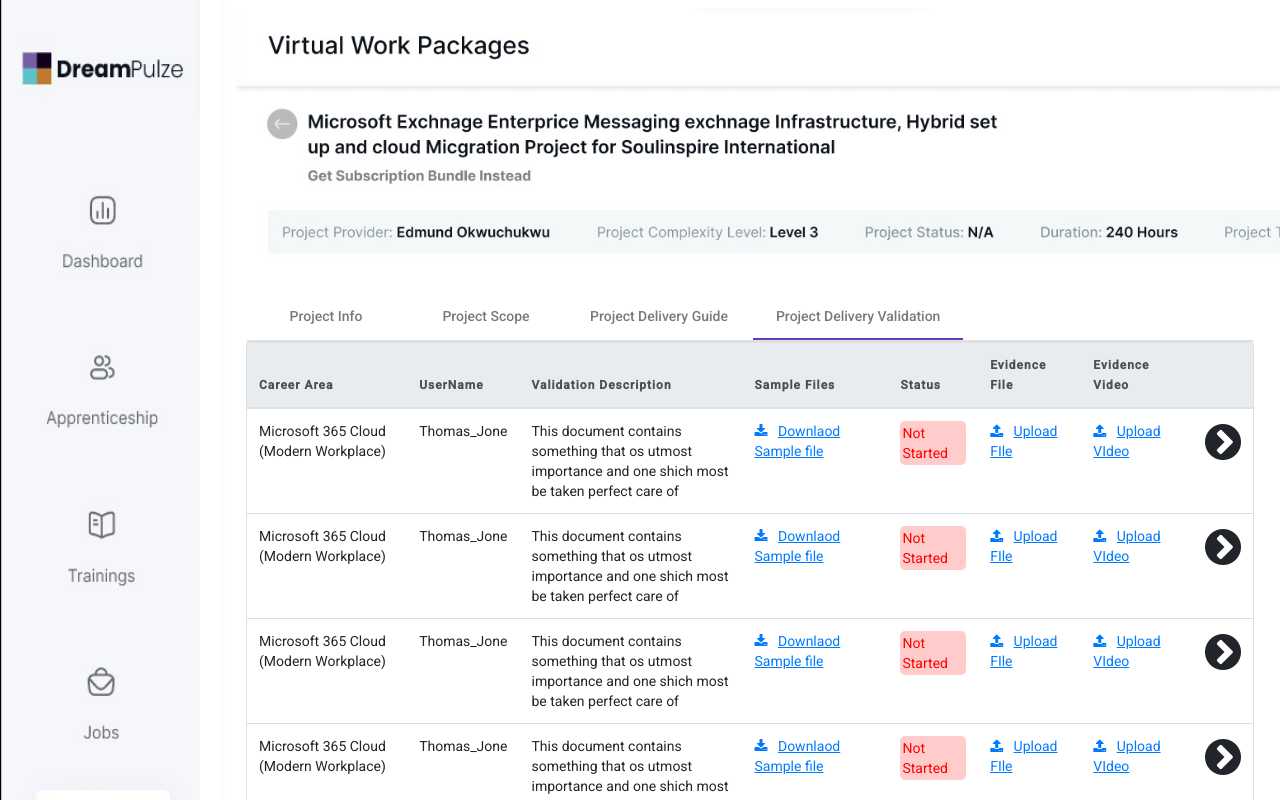
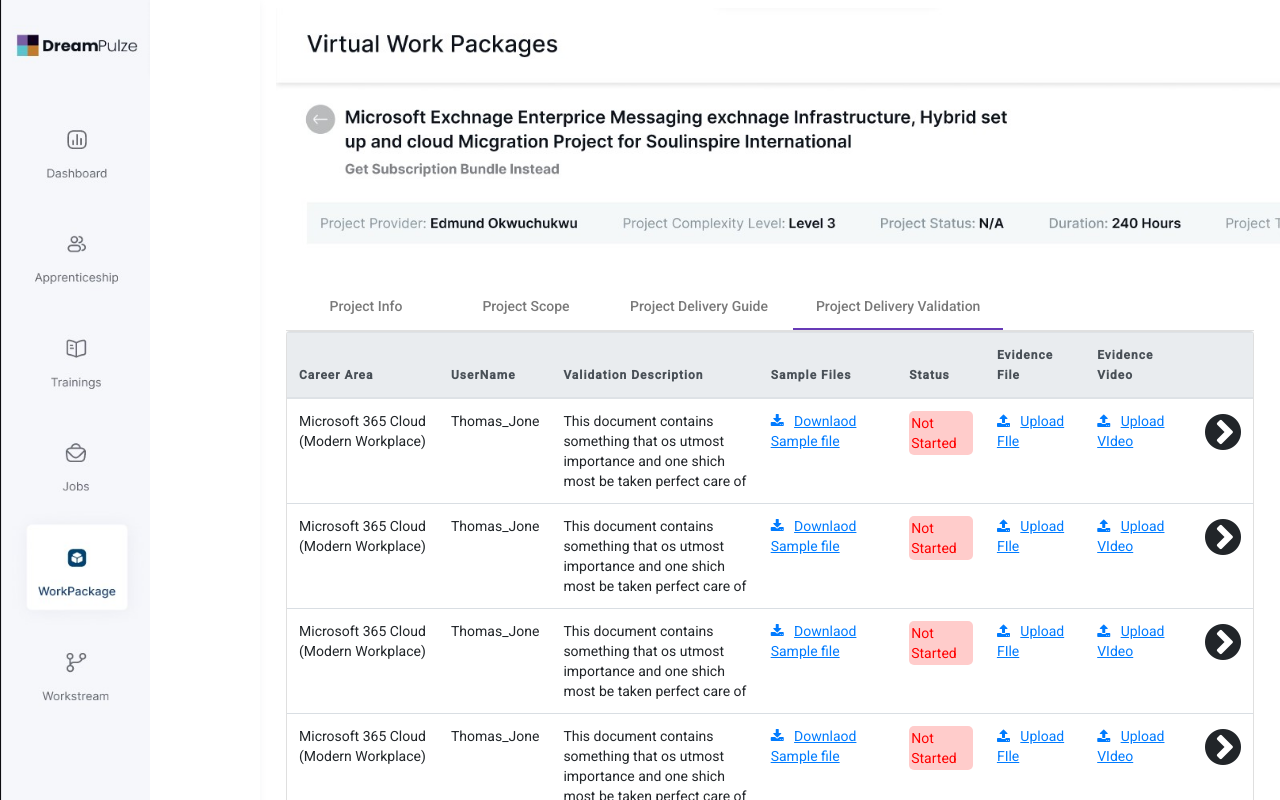
Before and after one commit to Neriah05/DeliveryValidationTest-1, an Angular app: page / in a window 1280 px wide. Shown: the top 800 px of the page. Built offline with nearby package versions, Linux system fonts and the light colour scheme.

Commit message:
made changes to the html and css file

```diff
--- a/src/app/home/home.component.css
+++ b/src/app/home/home.component.css
@@ -1,9 +1,12 @@
 img.sidenav {
-  height: 1280px;
-  width: 200px;
+  height: 850px;
+  width: 150px;
+  margin: 0px;
 
 }
 
 img.topnav {
-  width: 1300px;
+  width: 1400px;
+  height: 240px;
+  margin: 0px;
 }
--- a/src/app/home/home.component.html
+++ b/src/app/home/home.component.html
@@ -3,8 +3,15 @@
   <div class="layout-container">
     <!-- Menu -->
 
-      <aside style="width: 220px;" id="layout-menu" class="layout-menu menu-vertical menu bg-menu-theme">
-        <img class="sidenav" src="../../assets/img/backgrounds/sidenav.jpg" alt="side_nav"  />
+    <aside
+      id="layout-menu"
+      class="layout-menu menu-vertical menu bg-menu-theme"
+    >
+      <img
+        class="sidenav"
+        src="../../assets/img/backgrounds/sidenav.jpg"
+        alt="side_nav"
+      />
     </aside>
     <!-- / Menu -->
 
@@ -12,11 +19,12 @@
     <div class="layout-page">
       <!-- Navbar -->
 
-        <nav
-          class="navbar navbar-expand-xl align-items-center"
-
-        >
-         <img class="topnav" src="../../assets/img/backgrounds/topnav.jpg" alt="top_nav" />
+      <nav class="navbar navbar-expand-xl align-items-center">
+        <img
+          class="topnav"
+          src="../../assets/img/backgrounds/topnav.jpg"
+          alt="top_nav"
+        />
       </nav>
 
       <!-- / Navbar -->
@@ -31,9 +39,7 @@
         <!-- / Content -->
 
         <!-- Footer -->
-          <footer class="content-footer footer bg-footer-theme">
-
-          </footer>
+        <footer class="content-footer footer bg-footer-theme"></footer>
         <!-- / Footer -->
 
         <div class="content-backdrop fade"></div>
@@ -46,6 +52,7 @@
   <!-- Overlay -->
   <div class="layout-overlay layout-menu-toggle"></div>
 </div>
+
 <!-- / Layout wrapper -->
 
 <!-- Core JS -->
```
Lines whose indentation alone changed are shown as unchanged.
